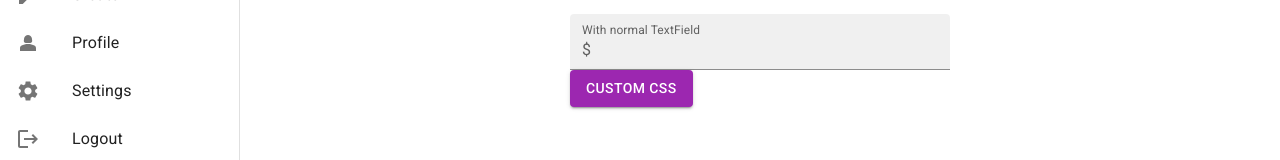
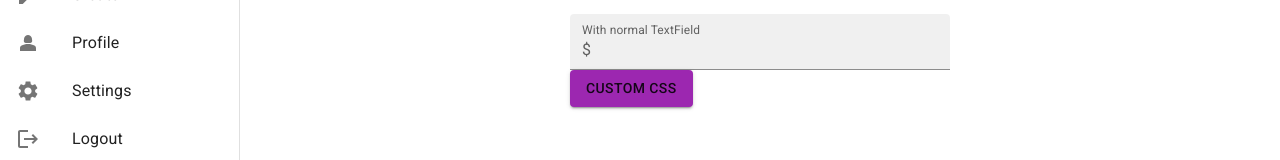
Before and after one commit to amirdhahri01/materialui_react_playground, a React (Create React App) app: page /create in a window 1280 px wide. Shown: the part 150-310 px from the top of the page. Built offline with nearby package versions, Linux system fonts and the light colour scheme.

Commit message:
An update

```diff
--- a/src/Pages/Create/Create.jsx
+++ b/src/Pages/Create/Create.jsx
@@ -3,7 +3,7 @@ import "./Create.css"
 import { purple } from "@mui/material/colors";
 
 const ColorButton = styled(Button)(({ theme }) => ({
-  color: theme.palette.getContrastText(purple[500]),
+  color: theme.palette.getContrastText("#fff"),
   backgroundColor: purple[500],
   '&:hover': {
     backgroundColor: purple[700],
```
